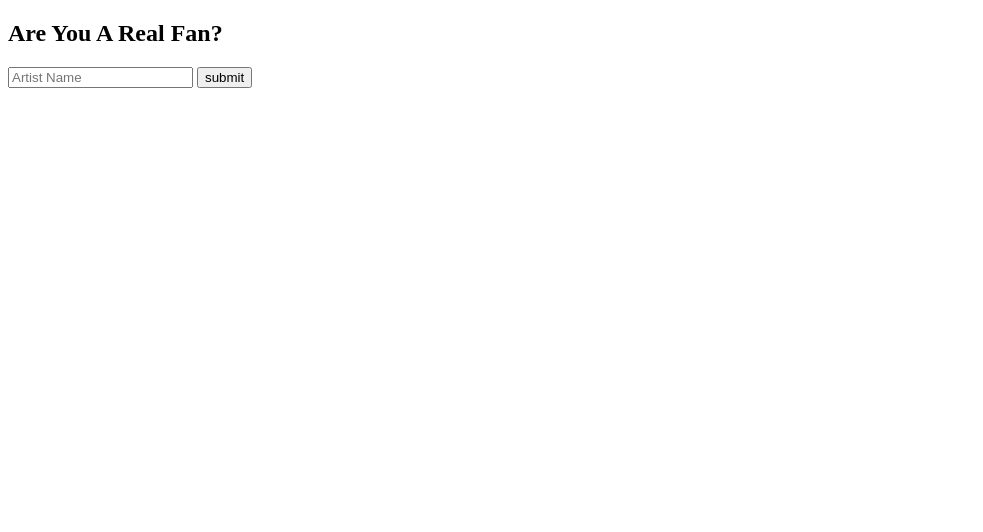
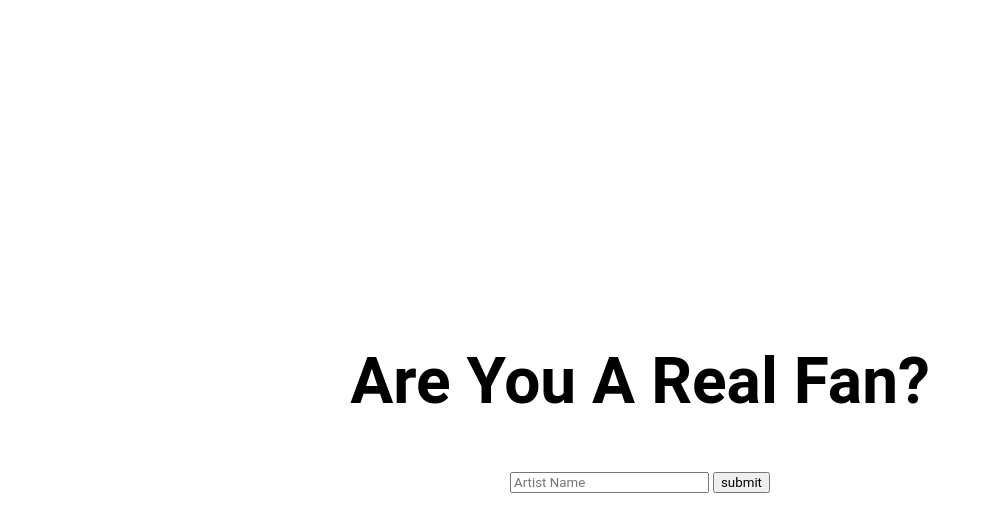
Before and after one commit to Msushi/are-you-a-real-fan, a website built with Vite: page index.html in a window 1280 px wide. Shown: the whole page, without its empty margins (0-983 px from the left). Built offline with nearby package versions, Linux system fonts and the light colour scheme.

Commit message:
introducing css

```diff
--- a/index.html
+++ b/index.html
@@ -5,10 +5,11 @@
     <title>Are You A Real Fan?</title>
     <meta name="viewport" content="width=device-width, initial-scale=1.0" />
     <script type="module" src="src/script.js"></script>
+    <link rel="stylesheet" href="styles.css">
   </head>
   <body>
     <section id="homepage" class="page">
-      <h1>Are You A Real Fan?</h1>
+      <h1 class="title-text">Are You A Real Fan?</h1>
       <div id="select-artist">
         <input type="text" placeholder="Artist Name" id="input-artist">
         <button id="submit-artist">submit</button>
--- /dev/null
+++ b/styles.css
@@ -0,0 +1,24 @@
+* {
+    font-family: Roboto;
+}
+
+html, body {
+    height: 100%;
+}
+html {
+    display: table;
+    margin: auto;
+}
+body {
+    display: table-cell;
+    vertical-align: middle;
+}
+.title-text {
+    font-size: 4rem;
+}
+.page {
+    display: flex;
+    flex-direction: column;
+    align-items: center;
+    justify-content: center;
+}
```
